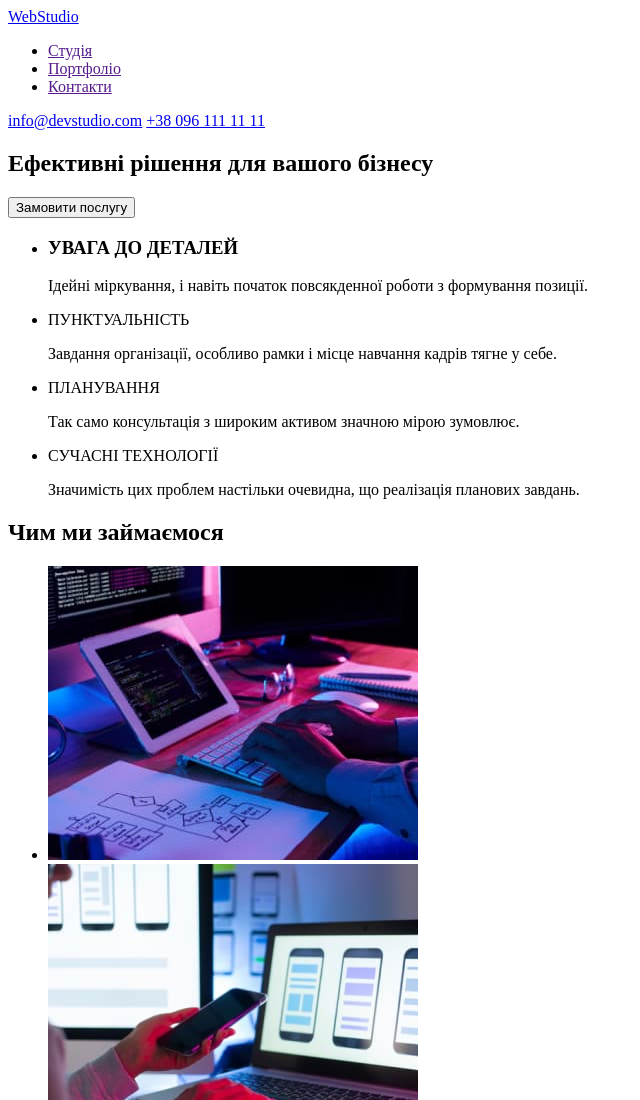
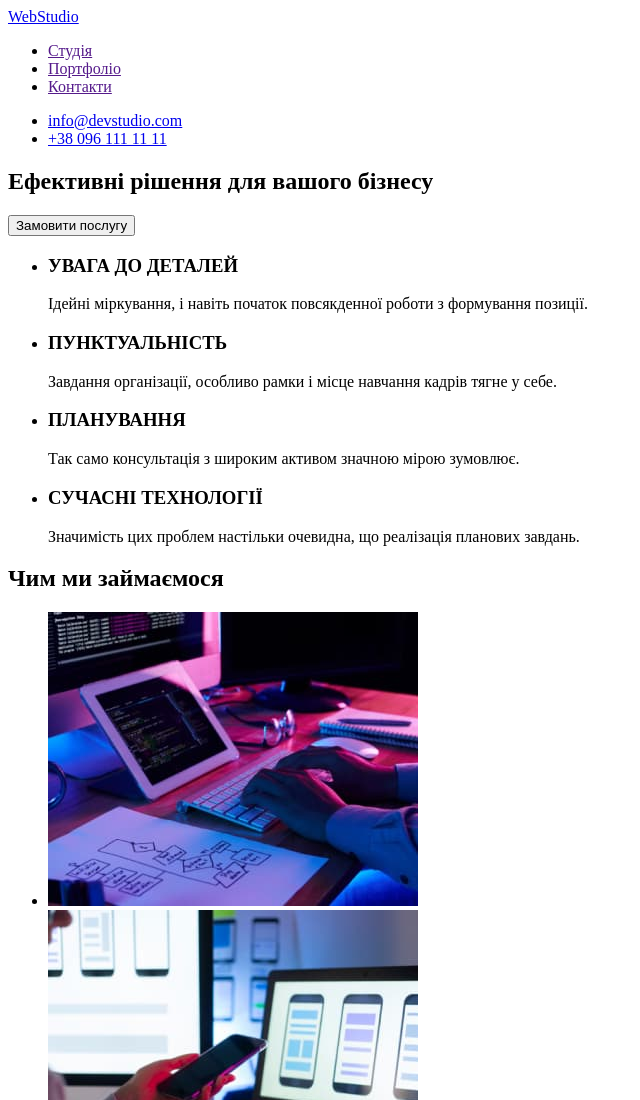
Before and after one commit to Natoilad/goit-markup-hw-01, a plain HTML site: page index.html in a window 1280 px wide. Shown: the top 1100 px of the page, without its empty margins (0-640 px from the left). Drawn offline with Linux system fonts and the light colour scheme.

Commit message:
update ul>li*2 change p->to->h3

```diff
--- a/index.html
+++ b/index.html
@@ -16,8 +16,10 @@
           <li><a href="">Контакти</a></li>
         </ul>
       </nav>
-      <a href="mailto:info@devstudio.com">info@devstudio.com</a>
-      <a href="tel+380961111111">+38 096 111 11 11</a>
+      <ul>
+        <li><a href="mailto:info@devstudio.com">info@devstudio.com</a></li>
+        <li><a href="tel+380961111111">+38 096 111 11 11</a></li>
+      </ul>
     </header>
     <main>
       <section>
@@ -35,20 +37,20 @@
             </p>
           </li>
           <li>
-            <p>ПУНКТУАЛЬНІСТЬ</p>
+            <h3>ПУНКТУАЛЬНІСТЬ</h3>
             <p>
               Завдання організації, особливо рамки і місце навчання кадрів тягне
               у себе.
             </p>
           </li>
           <li>
-            <p>ПЛАНУВАННЯ</p>
+            <h3>ПЛАНУВАННЯ</h3>
             <p>
               Так само консультація з широким активом значною мірою зумовлює.
             </p>
           </li>
           <li>
-            <p>СУЧАСНІ ТЕХНОЛОГІЇ</p>
+            <h3>СУЧАСНІ ТЕХНОЛОГІЇ</h3>
             <p>
               Значимість цих проблем настільки очевидна, що реалізація планових
               завдань.
```
